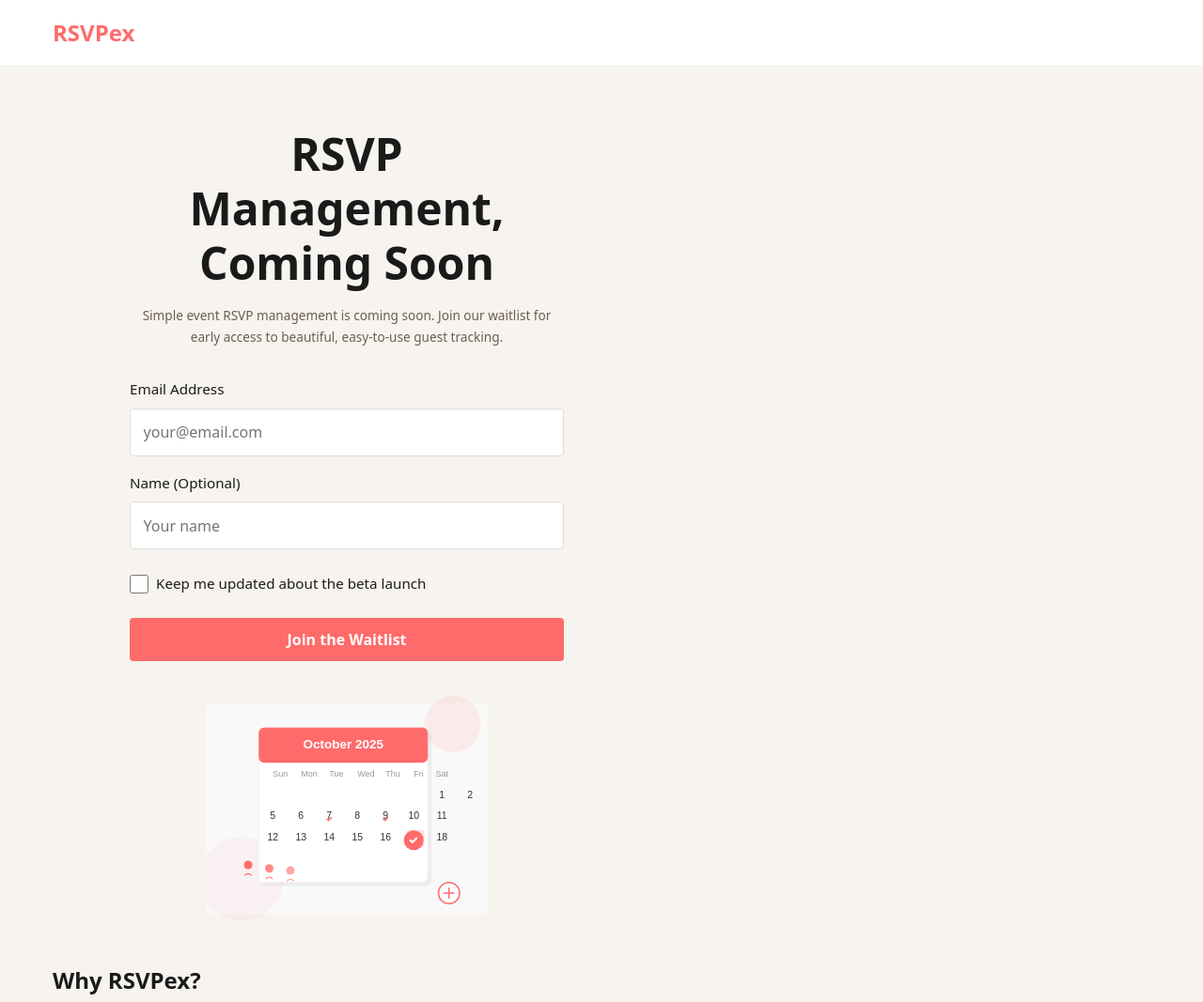
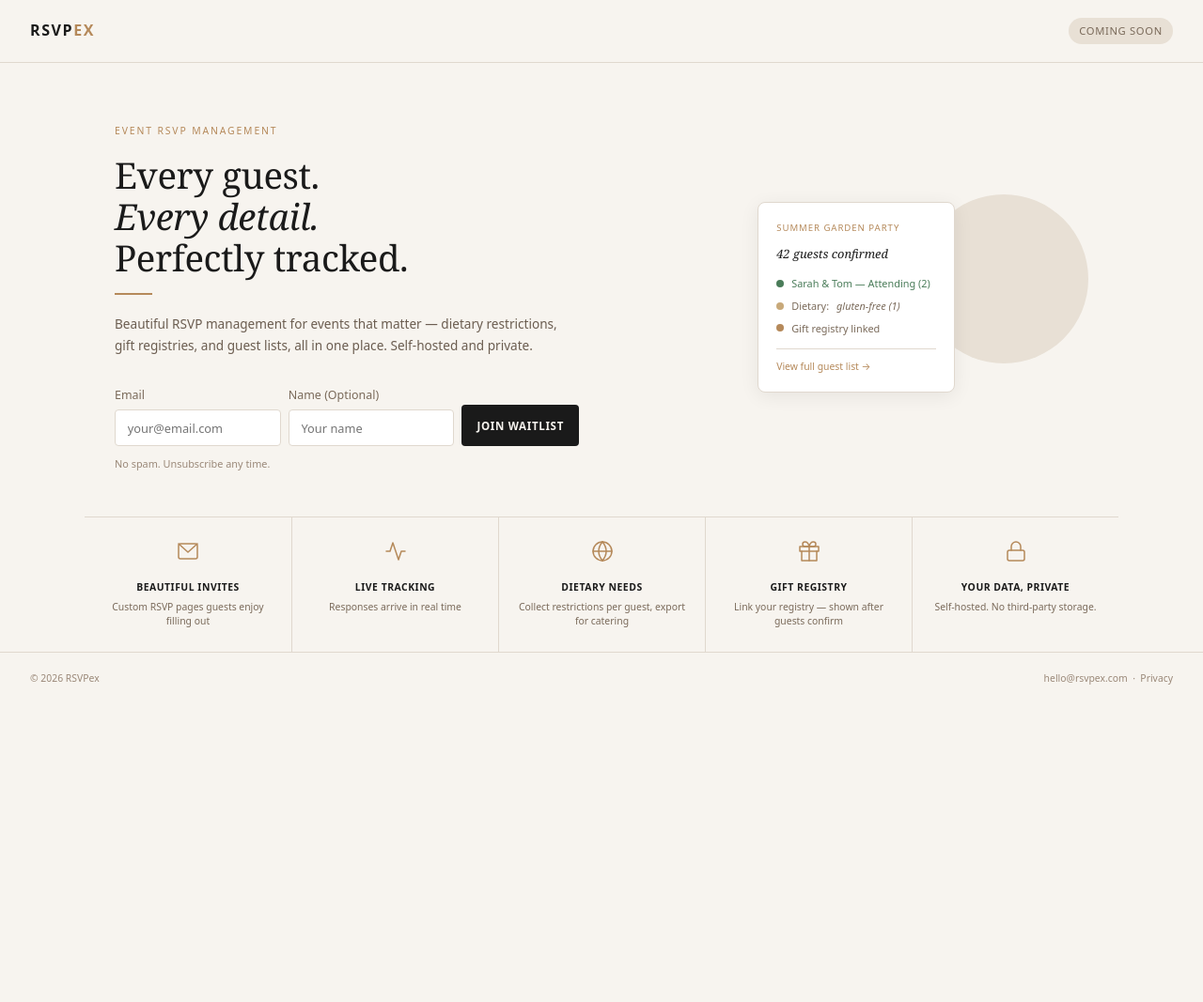
Before and after one commit to andr-ca/rsvpex, a plain HTML site: page static-web/index.html in a window 1280 px wide. Shown: the top 1067 px of the page at 94% size. After the commit the page ends 800 px from the top, so only its background shows below. Drawn offline with Linux system fonts and the light colour scheme.

Commit message:
feat: rewrite index.html with warm minimal design

```diff
--- a/static-web/index.html
+++ b/static-web/index.html
@@ -3,379 +3,77 @@
 <head>
   <meta charset="UTF-8">
   <meta name="viewport" content="width=device-width, initial-scale=1.0">
-  <title>RSVPex - RSVP Management Coming Soon</title>
-  <meta name="description" content="Simple event RSVP management is coming soon. Join our waitlist for early access to beautiful, easy-to-use guest tracking.">
+  <title>RSVPex — RSVP Management Coming Soon</title>
+  <meta name="description" content="Beautiful RSVP management for events that matter. Dietary restrictions, gift registries, and guest lists — self-hosted and private.">
   <link rel="canonical" href="https://rsvpex.com">
 
-  <!-- Open Graph (Facebook, LinkedIn, Pinterest) -->
+  <!-- Open Graph -->
   <meta property="og:type" content="website">
-  <meta property="og:title" content="RSVPex - RSVP Management Coming Soon">
-  <meta property="og:description" content="Simple event RSVP management is coming soon. Join our waitlist for early access.">
-  <meta property="og:image" content="https://rsvpex.com/images/og-preview.png">
+  <meta property="og:title" content="RSVPex — RSVP Management Coming Soon">
+  <meta property="og:description" content="Beautiful RSVP management for events that matter. Self-hosted and private.">
   <meta property="og:url" content="https://rsvpex.com">
 
   <!-- Twitter Card -->
-  <meta name="twitter:card" content="summary_large_image">
-  <meta name="twitter:title" content="RSVPex - RSVP Management Coming Soon">
-  <meta name="twitter:description" content="Simple event RSVP management is coming soon. Join our waitlist for early access.">
-  <meta name="twitter:image" content="https://rsvpex.com/images/twitter-preview.png">
-  <meta name="twitter:site" content="@rsvpex">
+  <meta name="twitter:card" content="summary">
+  <meta name="twitter:title" content="RSVPex — RSVP Management Coming Soon">
+  <meta name="twitter:description" content="Beautiful RSVP management for events that matter. Self-hosted and private.">
 
-  <!-- Theme & Branding -->
-  <meta name="theme-color" content="#FF6B6B">
+  <!-- Theme -->
+  <meta name="theme-color" content="#b5895a">
 
-  <!-- Favicon & Icons -->
+  <!-- Favicon -->
   <link rel="icon" type="image/svg+xml" href="/images/favicon/favicon.svg">
   <link rel="icon" type="image/x-icon" href="/images/favicon/favicon.ico">
-  <link rel="apple-touch-icon" href="/images/favicon/apple-touch-icon.png">
-  <meta name="msapplication-TileColor" content="#FF6B6B">
-  <meta name="msapplication-TileImage" content="/images/favicon/mstile-144x144.png">
 
-  <!-- Critical CSS (inlined for performance) -->
-  <style>
-    /* CSS Custom Properties */
-    :root {
-      --color-primary: #FF6B6B;
-      --color-text: #1a1a1a;
-      --color-bg: #ffffff;
-      --color-light-gray: #f5f5f5;
-      --spacing: 1rem;
-      --max-width: 1200px;
-    }
-
-    /* Reset */
-    * {
-      margin: 0;
-      padding: 0;
-      box-sizing: border-box;
-    }
-
-    /* Base Styles */
-    html {
-      scroll-behavior: smooth;
-    }
-
-    body {
-      font-family: -apple-system, BlinkMacSystemFont, 'Segoe UI', Roboto, 'Helvetica Neue', Arial, sans-serif;
-      font-size: 16px;
-      line-height: 1.6;
-      color: var(--color-text);
-      background: var(--color-bg);
-      -webkit-font-smoothing: antialiased;
-      -moz-osx-font-smoothing: grayscale;
-    }
-
-    /* Container Utility */
-    .container {
-      max-width: var(--max-width);
-      margin: 0 auto;
-      padding: 0 1rem;
-    }
-
-    /* Header */
-    .header {
-      background: var(--color-bg);
-      border-bottom: 1px solid #eee;
-      position: sticky;
-      top: 0;
-      z-index: 100;
-    }
-
-    .header .container {
-      display: flex;
-      align-items: center;
-      justify-content: space-between;
-      padding: 1rem;
-      min-height: 60px;
-    }
-
-    .logo {
-      font-size: 1.5rem;
-      font-weight: bold;
-      color: var(--color-primary);
-    }
-
-    /* Hero Section */
-    .hero {
-      padding: 4rem 1rem;
-      text-align: center;
-    }
-
-    .hero .container {
-      display: grid;
-      grid-template-columns: 1fr;
-      gap: 2rem;
-      align-items: center;
-    }
-
-    .hero h1 {
-      font-size: 2rem;
-      line-height: 1.2;
-      margin-bottom: 1rem;
-      max-width: 600px;
-      margin-left: auto;
-      margin-right: auto;
-    }
-
-    .hero-subheadline {
-      font-size: 1.125rem;
-      color: #666;
-      margin-bottom: 2rem;
-      max-width: 600px;
-      margin-left: auto;
-      margin-right: auto;
-    }
-
-    /* Form Group Styles */
-    .form-group {
-      margin-bottom: 1rem;
-      text-align: left;
-    }
-
-    .form-group label {
-      display: block;
-      margin-bottom: 0.5rem;
-      font-weight: 500;
-      font-size: 0.95rem;
-    }
-
-    .form-group input[type="email"],
-    .form-group input[type="text"] {
-      width: 100%;
-      padding: 0.75rem;
-      border: 1px solid #ddd;
-      border-radius: 4px;
-      font-size: 1rem;
-      font-family: inherit;
-      transition: border-color 0.2s;
-    }
-
-    .form-group input[type="email"]:focus,
-    .form-group input[type="text"]:focus {
-      outline: none;
-      border-color: var(--color-primary);
-      box-shadow: 0 0 0 3px rgba(255, 107, 107, 0.1);
-    }
-
-    .form-group.checkbox {
-      display: flex;
-      align-items: center;
-      text-align: left;
-      margin: 1.5rem 0;
-    }
-
-    .form-group.checkbox input[type="checkbox"] {
-      margin-right: 0.5rem;
-      cursor: pointer;
-      width: 20px;
-      height: 20px;
-      accent-color: var(--color-primary);
-    }
-
-    .form-group.checkbox label {
-      margin: 0;
-      cursor: pointer;
-      font-weight: 400;
-    }
-
-    /* Button Styles */
-    .btn {
-      padding: 0.75rem 1.5rem;
-      font-size: 1rem;
-      border: none;
-      border-radius: 4px;
-      cursor: pointer;
-      font-family: inherit;
-      transition: all 0.2s;
-      font-weight: 600;
-    }
-
-    .btn-primary {
-      background: var(--color-primary);
-      color: white;
-      width: 100%;
-      min-height: 44px;
-    }
-
-    .btn-primary:hover {
-      background: #e85555;
-    }
-
-    .btn-primary:focus {
-      outline: none;
-      box-shadow: 0 0 0 3px rgba(255, 107, 107, 0.3);
-    }
-
-    .btn-primary:disabled {
-      background: #ccc;
-      cursor: not-allowed;
-    }
-
-    /* Error Styles */
-    .error {
-      color: #d32f2f;
-      font-size: 0.875rem;
-      margin-top: 0.25rem;
-      display: block;
-    }
-
-    .input--error {
-      border-color: #d32f2f;
-    }
-
-    [hidden] {
-      display: none;
-    }
-
-    /* Footer */
-    .footer {
-      background: var(--color-light-gray);
-      padding: 2rem 1rem;
-      margin-top: 4rem;
-      text-align: center;
-      font-size: 0.95rem;
-    }
-
-    .footer .container {
-      display: flex;
-      flex-direction: column;
-      gap: 1.5rem;
-    }
-
-    .footer a {
-      color: var(--color-primary);
-      text-decoration: none;
-      transition: color 0.2s;
-    }
-
-    .footer a:hover {
-      text-decoration: underline;
-    }
-
-    .social-links {
-      display: flex;
-      justify-content: center;
-      gap: 1rem;
-      flex-wrap: wrap;
-    }
-
-    .legal {
-      display: flex;
-      justify-content: center;
-      gap: 1rem;
-      flex-wrap: wrap;
-    }
-
-    .copyright {
-      font-size: 0.875rem;
-      color: #999;
-    }
-
-    /* Main Content */
-    main {
-      flex: 1;
-    }
-
-    /* Responsive Design */
-    @media (min-width: 600px) {
-      .hero h1 {
-        font-size: 2.5rem;
-      }
-
-      .hero-subheadline {
-        font-size: 1.25rem;
-      }
-
-      .form-group input[type="email"],
-      .form-group input[type="text"] {
-        padding: 0.85rem;
-      }
-    }
-
-    @media (min-width: 900px) {
-      .hero {
-        padding: 6rem 1rem;
-      }
-
-      .hero h1 {
-        font-size: 3rem;
-      }
-
-      .hero-subheadline {
-        font-size: 1.375rem;
-      }
-    }
-
-    /* Print Styles */
-    @media print {
-      .hero form {
-        display: none;
-      }
-
-      body {
-        background: white;
-      }
-    }
-  </style>
-
-  <!-- Main Stylesheet -->
+  <!-- Styles -->
   <link rel="stylesheet" href="/css/main.css">
-
-  <!-- Cloudflare Web Analytics (Optional - add token in deployment) -->
-  <script defer src="https://static.cloudflareinsights.com/beacon.min.js" data-cf-beacon='{"token": ""}'></script>
-
-  <!-- Structured Data (JSON-LD) -->
-  <script type="application/ld+json">
-  {
-    "@context": "https://schema.org",
-    "@type": "SoftwareApplication",
-    "name": "RSVPex",
-    "description": "Simple event RSVP management solution. Coming soon.",
-    "applicationCategory": "BusinessApplication",
-    "offers": {
-      "@type": "Offer",
-      "price": "0"
-    },
-    "status": "Coming Soon",
-    "url": "https://rsvpex.com",
-    "image": {
-      "@type": "ImageObject",
-      "url": "https://rsvpex.com/images/og-preview.png",
-      "width": 1200,
-      "height": 630
-    },
-    "author": {
-      "@type": "Organization",
-      "name": "RSVPex"
-    }
-  }
-  </script>
 </head>
 <body>
-  <header class="header">
-    <div class="container">
-      <div class="logo">RSVPex</div>
-    </div>
+
+  <!-- NAV -->
+  <header>
+    <nav class="site-nav" aria-label="Site navigation">
+      <a href="/" class="nav-wordmark" aria-label="RSVPex home">RSVP<span>EX</span></a>
+      <span class="nav-pill" aria-label="Coming soon">Coming Soon</span>
+    </nav>
   </header>
 
   <main>
-    <!-- Hero Section (User Story 1) -->
-    <section class="hero" id="hero-section">
-      <div class="container">
+    <!-- HERO -->
+    <section class="hero" aria-labelledby="hero-headline">
+
+      <!-- Left: text + form -->
       <div class="hero-content">
-          <h1>RSVP Management, Coming Soon</h1>
-          <p class="hero-subheadline">Simple event RSVP management is coming soon. Join our waitlist for early access to beautiful, easy-to-use guest tracking.</p>
+        <p class="hero-eyebrow">Event RSVP Management</p>
+        <h1 class="hero-headline" id="hero-headline">
+          Every guest.<br>
+          <em>Every detail.</em><br>
+          Perfectly tracked.
+        </h1>
+        <div class="hero-rule" role="presentation"></div>
+        <p class="hero-subheadline">
+          Beautiful RSVP management for events that matter — dietary restrictions,
+          gift registries, and guest lists, all in one place. Self-hosted and private.
+        </p>
 
-          <!-- Email Signup Form -->
-          <form action="https://api.web3forms.com/submit" method="POST" class="signup-form" id="waitlist-form">
-            <!-- Web3Forms Configuration -->
-            <input type="hidden" name="access_key" value="123b2260-0578-4fc4-8f03-6b9f4134d327">
+        <form
+          action="https://api.web3forms.com/submit"
+          method="POST"
+          class="waitlist-form"
+          id="waitlist-form"
+          novalidate
+        >
+          <!-- Web3Forms config — access_key injected at deploy time -->
+          <input type="hidden" name="access_key" value="{{WEB3FORMS_ACCESS_KEY}}">
           <input type="hidden" name="redirect" value="/thank-you.html">
-            <input type="hidden" name="subject" value="New Beta Sign-up">
+          <input type="hidden" name="subject" value="New Waitlist Sign-up">
 
-            <!-- Email Field (Required) -->
-            <div class="form-group">
-              <label for="email">Email Address</label>
+          <!-- Honeypot -->
+          <input type="checkbox" name="botcheck" style="display:none" tabindex="-1" aria-hidden="true">
+
+          <div class="form-row">
+            <div class="form-field">
+              <label for="email">Email</label>
               <input
                 type="email"
                 id="email"
@@ -383,113 +81,134 @@
                 placeholder="your@email.com"
                 required
                 aria-required="true"
-                aria-describedby="email-error">
-              <span class="error" id="email-error" role="alert" hidden></span>
+                aria-describedby="email-error"
+                autocomplete="email"
+              >
+              <span class="field-error" id="email-error" role="alert" hidden></span>
             </div>
 
-            <!-- Name Field (Optional) -->
-            <div class="form-group">
-              <label for="name">Name (Optional)</label>
+            <div class="form-field">
+              <label for="name">Name <span class="sr-only">(optional)</span><span aria-hidden="true"> (Optional)</span></label>
               <input
                 type="text"
                 id="name"
                 name="name"
                 placeholder="Your name"
-                maxlength="100">
+                maxlength="100"
+                aria-describedby="name-error"
+                autocomplete="name"
+              >
+              <span class="field-error" id="name-error" role="alert" hidden></span>
             </div>
 
-            <!-- Subscribe Checkbox (Optional) -->
-            <div class="form-group checkbox">
-              <input
-                type="checkbox"
-                id="subscribe"
-                name="subscribe_newsletter"
-                value="yes">
-              <label for="subscribe">Keep me updated about the beta launch</label>
+            <button type="submit" class="btn-submit" id="submit-btn">
+              Join Waitlist
+            </button>
           </div>
 
-            <!-- Honeypot Spam Protection (Hidden) -->
-            <input type="checkbox" name="botcheck" style="display: none;">
+          <span class="form-submit-error" id="form-error" role="alert" hidden></span>
+        </form>
 
-            <!-- Submit Button -->
-            <button type="submit" class="btn btn-primary">Join the Waitlist</button>
-          </form>
+        <p class="form-disclaimer">No spam. Unsubscribe any time.</p>
       </div>
 
-        <!-- Hero Illustration -->
-        <div class="hero-visual" id="hero-visual">
-          <img src="/images/hero/calendar-illustration.svg" alt="Calendar with checkmarks representing event RSVP management" width="300" height="250">
+      <!-- Right: decorative RSVP card (hidden on mobile) -->
+      <div class="hero-card-wrap" aria-hidden="true">
+        <div class="hero-card-circle"></div>
+        <div class="hero-card" role="presentation">
+          <p class="hero-card-event-label">Summer Garden Party</p>
+          <p class="hero-card-count">42 guests confirmed</p>
+          <div class="hero-card-rows">
+            <div class="hero-card-row hero-card-row--attending">
+              <span class="hero-card-dot dot-green"></span>
+              Sarah &amp; Tom — Attending (2)
+            </div>
+            <div class="hero-card-row">
+              <span class="hero-card-dot dot-amber"></span>
+              Dietary: <em>gluten-free (1)</em>
+            </div>
+            <div class="hero-card-row">
+              <span class="hero-card-dot dot-terracotta"></span>
+              Gift registry linked
             </div>
           </div>
+          <p class="hero-card-footer">View full guest list →</p>
+        </div>
+      </div>
+
     </section>
 
-    <!-- Benefits Section (User Story 2) -->
-    <section class="benefits" id="benefits-section">
-      <div class="container">
-        <h2>Why RSVPex?</h2>
-        <div class="benefits-grid" id="benefits-grid">
-          <!-- Benefit 1: Simple & Intuitive -->
-          <div class="benefit-card">
-            <svg class="benefit-card-icon" viewBox="0 0 24 24" fill="none" stroke="currentColor" stroke-width="2">
-              <path d="M12 2C6.48 2 2 6.48 2 12s4.48 10 10 10 10-4.48 10-10S17.52 2 12 2zm-2 15l-5-5 1.41-1.41L10 14.17l7.59-7.59L19 8l-9 9z"/>
+    <!-- PILLARS -->
+    <section class="pillars" aria-label="Features">
+
+      <!-- 1: Beautiful Invites -->
+      <div class="pillar">
+        <svg width="24" height="24" viewBox="0 0 24 24" fill="none" stroke="#b5895a" stroke-width="1.5" stroke-linecap="round" stroke-linejoin="round" aria-hidden="true" focusable="false">
+          <rect x="2" y="4" width="20" height="16" rx="2"/>
+          <polyline points="2,4 12,13 22,4"/>
         </svg>
-            <h3>Simple & Intuitive</h3>
-            <p>Create beautiful guest lists and send invitations in minutes. No complicated setup or learning curve.</p>
+        <p class="pillar-label">Beautiful Invites</p>
+        <p class="pillar-desc">Custom RSVP pages guests enjoy filling out</p>
       </div>
 
-          <!-- Benefit 2: Real-time Updates -->
-          <div class="benefit-card">
-            <svg class="benefit-card-icon" viewBox="0 0 24 24" fill="none" stroke="currentColor" stroke-width="2">
-              <circle cx="12" cy="12" r="1"/><path d="M12 1v6m0 6v6m11-11h-6m-6 0H1m17.66-2.34l-4.24 4.24m-5.64 0l-4.24-4.24m11.32 11.32l-4.24-4.24m-5.64 0l-4.24 4.24"/>
+      <!-- 2: Live Tracking -->
+      <div class="pillar">
+        <svg width="24" height="24" viewBox="0 0 24 24" fill="none" stroke="#b5895a" stroke-width="1.5" stroke-linecap="round" stroke-linejoin="round" aria-hidden="true" focusable="false">
+          <polyline points="22,12 18,12 15,21 9,3 6,12 2,12"/>
         </svg>
-            <h3>Real-time Updates</h3>
-            <p>See responses arrive instantly. Track who's coming, who's declining, and who hasn't responded yet.</p>
+        <p class="pillar-label">Live Tracking</p>
+        <p class="pillar-desc">Responses arrive in real time</p>
       </div>
 
-          <!-- Benefit 3: Guest Management -->
-          <div class="benefit-card">
-            <svg class="benefit-card-icon" viewBox="0 0 24 24" fill="none" stroke="currentColor" stroke-width="2">
-              <path d="M17 21v-2a4 4 0 0 0-4-4H5a4 4 0 0 0-4 4v2"/><circle cx="9" cy="7" r="4"/><path d="M23 21v-2a4 4 0 0 0-3-3.87"/><path d="M16 3.13a4 4 0 0 1 0 7.75"/>
+      <!-- 3: Dietary Needs -->
+      <div class="pillar">
+        <svg width="24" height="24" viewBox="0 0 24 24" fill="none" stroke="#b5895a" stroke-width="1.5" stroke-linecap="round" stroke-linejoin="round" aria-hidden="true" focusable="false">
+          <path d="M12 2a10 10 0 0 1 0 20"/>
+          <path d="M12 2a10 10 0 0 0 0 20"/>
+          <path d="M2 12h20"/>
+          <path d="M12 2c-2.5 3-4 6-4 10s1.5 7 4 10"/>
+          <path d="M12 2c2.5 3 4 6 4 10s-1.5 7-4 10"/>
         </svg>
-            <h3>Guest Management</h3>
-            <p>Collect dietary restrictions, plus-one information, and special requests all in one place.</p>
+        <p class="pillar-label">Dietary Needs</p>
+        <p class="pillar-desc">Collect restrictions per guest, export for catering</p>
       </div>
+
+      <!-- 4: Gift Registry -->
+      <div class="pillar">
+        <svg width="24" height="24" viewBox="0 0 24 24" fill="none" stroke="#b5895a" stroke-width="1.5" stroke-linecap="round" stroke-linejoin="round" aria-hidden="true" focusable="false">
+          <polyline points="20 12 20 22 4 22 4 12"/>
+          <rect x="2" y="7" width="20" height="5"/>
+          <line x1="12" y1="22" x2="12" y2="7"/>
+          <path d="M12 7H7.5a2.5 2.5 0 0 1 0-5C11 2 12 7 12 7z"/>
+          <path d="M12 7h4.5a2.5 2.5 0 0 0 0-5C13 2 12 7 12 7z"/>
+        </svg>
+        <p class="pillar-label">Gift Registry</p>
+        <p class="pillar-desc">Link your registry — shown after guests confirm</p>
       </div>
+
+      <!-- 5: Your Data, Private -->
+      <div class="pillar">
+        <svg width="24" height="24" viewBox="0 0 24 24" fill="none" stroke="#b5895a" stroke-width="1.5" stroke-linecap="round" stroke-linejoin="round" aria-hidden="true" focusable="false">
+          <rect x="3" y="11" width="18" height="11" rx="2"/>
+          <path d="M7 11V7a5 5 0 0 1 10 0v4"/>
+        </svg>
+        <p class="pillar-label">Your Data, Private</p>
+        <p class="pillar-desc">Self-hosted. No third-party storage.</p>
       </div>
+
     </section>
   </main>
 
-  <!-- Footer (User Story 3) -->
-  <footer class="footer" id="footer">
-    <div class="container">
-      <p><strong>Questions?</strong> <a href="mailto:hello@rsvpex.com">Get in touch with our team</a></p>
-
-      <div class="social-links" id="social-links">
-        <a href="https://twitter.com/rsvpex" aria-label="Follow RSVPex on Twitter" title="Twitter">
-          <svg class="social-icon" viewBox="0 0 24 24" fill="currentColor" width="20" height="20">
-            <path d="M23 3a10.9 10.9 0 01-3.14 1.53 4.48 4.48 0 00-7.86 3v1A10.66 10.66 0 013 4s-4 9 5 13a11.64 11.64 0 01-7 2s9 5 20 5a9.5 9.5 0 00-9-5.5c4.75 2.25 7-7 7-11.5a4.5 4.5 0 00-.08-.83A7.72 7.72 0 0023 3z"/>
-          </svg>
-        </a>
-        <a href="https://instagram.com/rsvpex" aria-label="Follow RSVPex on Instagram" title="Instagram">
-          <svg class="social-icon" viewBox="0 0 24 24" fill="currentColor" width="20" height="20">
-            <rect x="2" y="2" width="20" height="20" rx="5" ry="5" fill="none" stroke="currentColor" stroke-width="2"/>
-            <path d="M16 11.37A4 4 0 1112.63 8 4 4 0 0116 11.37z" fill="none" stroke="currentColor" stroke-width="2"/>
-            <circle cx="17.5" cy="6.5" r="1.5" fill="currentColor"/>
-          </svg>
-        </a>
-      </div>
-
-      <div class="legal">
-        <a href="/privacy.html">Privacy Policy</a>
-        <span>•</span>
-        <a href="mailto:hello@rsvpex.com">Contact</a>
-      </div>
-
-      <p class="copyright">© 2025 RSVPex. All rights reserved.</p>
-    </div>
+  <!-- FOOTER -->
+  <footer class="site-footer">
+    <p class="footer-copy">© 2026 RSVPex</p>
+    <p class="footer-links">
+      <a href="mailto:hello@rsvpex.com">hello@rsvpex.com</a>
+      &nbsp;·&nbsp;
+      <a href="/privacy.html">Privacy</a>
+    </p>
   </footer>
 
-  <!-- Form Validation & Enhancements -->
   <script src="/js/main.js" defer></script>
 </body>
 </html>
```
Lines whose indentation alone changed are shown as unchanged.
